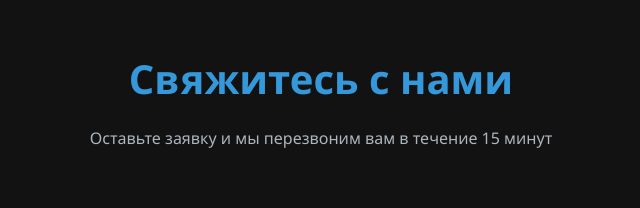
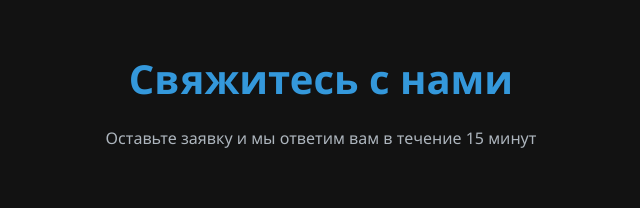
Before and after one commit to FraynmacH/TechCare, a plain HTML site: page index.html in a window 1280 px wide. Shown: the part 4220-4428 px from the top of the page, 319-959 px from the left. Drawn offline with Linux system fonts and the light colour scheme.

Commit message:
small fix

```diff
--- a/index.html
+++ b/index.html
@@ -245,7 +245,7 @@
       <div class="container">
         <div class="section-title">
           <h2>Свяжитесь с нами</h2>
-          <p>Оставьте заявку и мы перезвоним вам в течение 15 минут</p>
+          <p>Оставьте заявку и мы ответим вам в течение 15 минут</p>
         </div>
         <div class="contact">
           <div class="contact-info">
```
